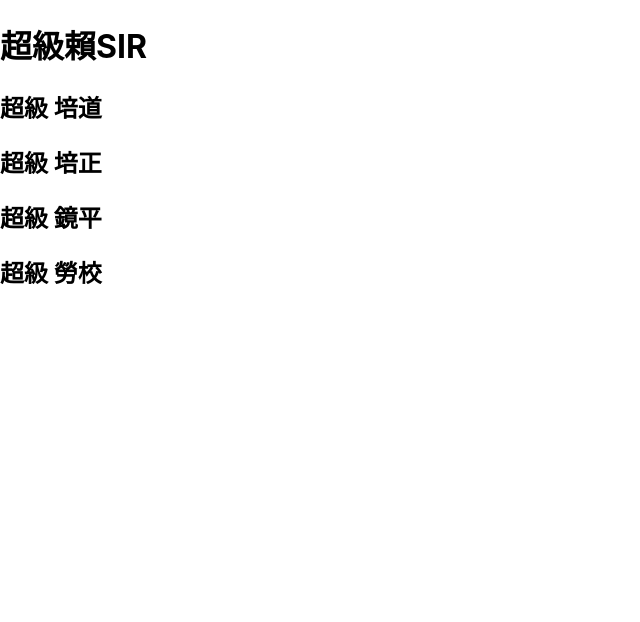
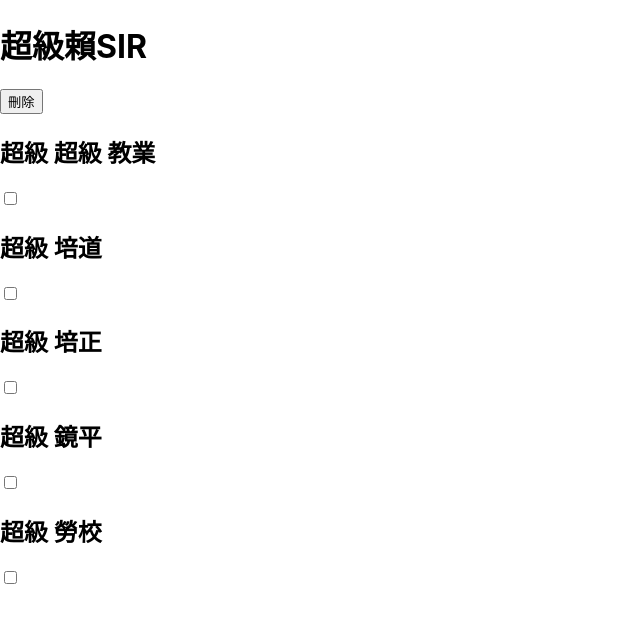
Before and after one commit to 2024-2025-kaoyip-advanced-computer/2024-09-13-easy-todo-PatrickLai7528, a React (Create React App) app in the folder my-app/: page / in a window 1280 px wide. Shown: the top 622 px of the page, without its empty margins (0-640 px from the left). Built offline with nearby package versions, Linux system fonts and the light colour scheme.

Commit message:
20241031

```diff
--- a/my-app/src/Component.js
+++ b/my-app/src/Component.js
@@ -1,11 +1,21 @@
+import { useState } from "react"
 export const SuperLaiSir = () => {
-    const schoolNames = ["教業", "培道", '培正', '鏡平', '勞校']
+    // 列表解構
+    const [schoolNames, setSchoolNames] = useState(["教業", "培道", '培正', '鏡平', '勞校'])
+    //const schoolNames =
     return (
         <>
             <h1>超級賴SIR</h1>
+            <button onClick={() => {
+                const newSchoolNames = schoolNames.filter((_, index) => index !== schoolNames.length - 1)
+                setSchoolNames(newSchoolNames)
+            }}>刪除</button>
             {
-                schoolNames.map(function (schoolName) {
-                    return schoolName === "教業" ? null : <SuperSchool schoolName={schoolName} />
+                schoolNames.filter(function (schoolName) {
+                    //return schoolName !== "教業"
+                    return true
+                }).map(function (schoolName, index) {
+                    return <SuperSchool key={index} schoolName={schoolName} />
                 })
             }
         </>
@@ -13,10 +23,15 @@ export const SuperLaiSir = () => {
 }
 
 function SuperSchool(props) {
+    const [isLove, setIsLove] = useState(false)
     return <>
-        <h2>超級  {props.schoolName === "教業" ? "超級" : ""}   {props.schoolName}</h2>
+        <h2>超級  {props.schoolName === "教業" ? "超級" : ""}   {props.schoolName}
+        </h2>
+        <input type='checkbox' onChange={() => {
+            setIsLove(!isLove)
+        }} />
         {
-            props.schoolName === "教業" ? <span>我愛教業</span> : null
+            isLove ? <span>我愛{props.schoolName}</span> : null
         }
     </>
     /**
```
